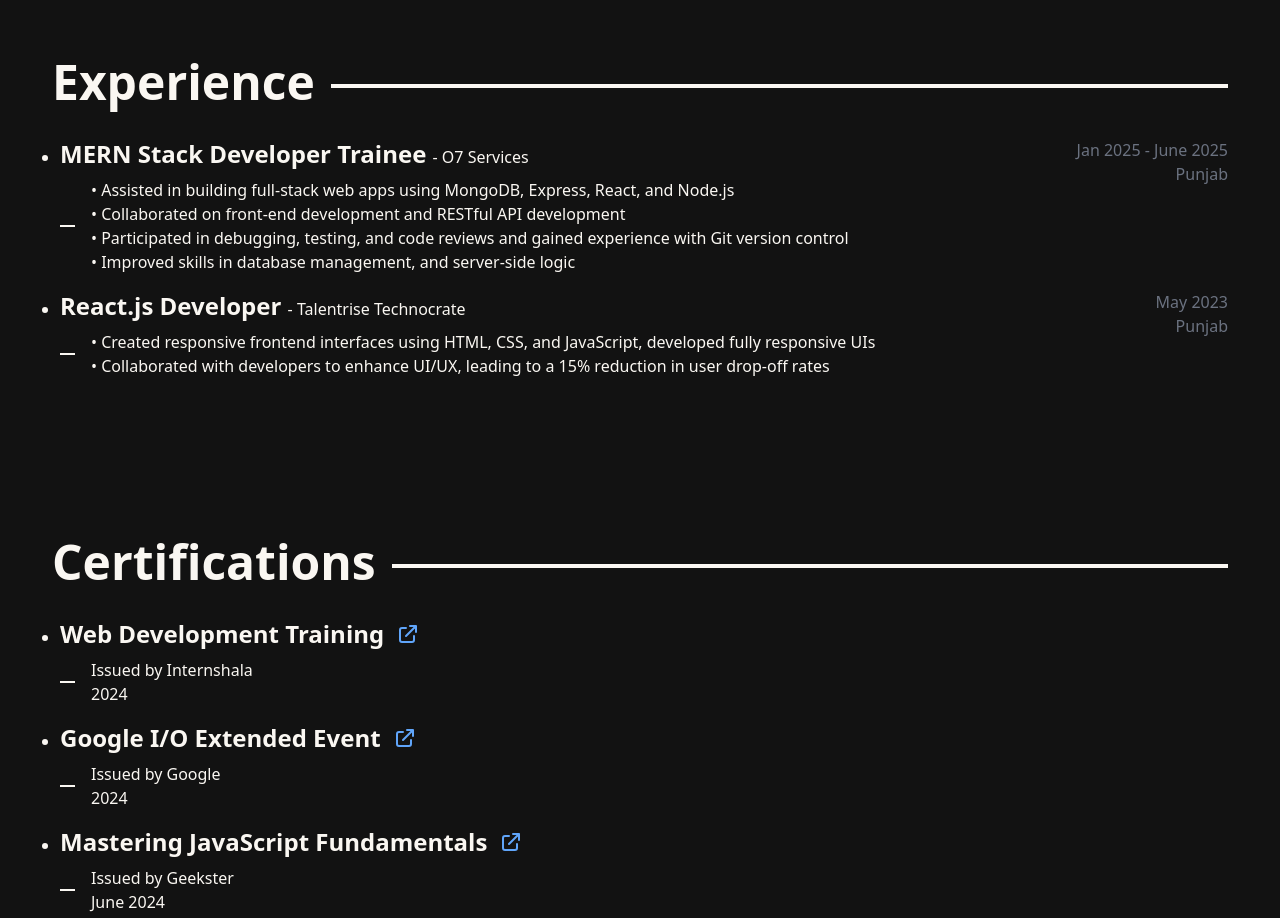
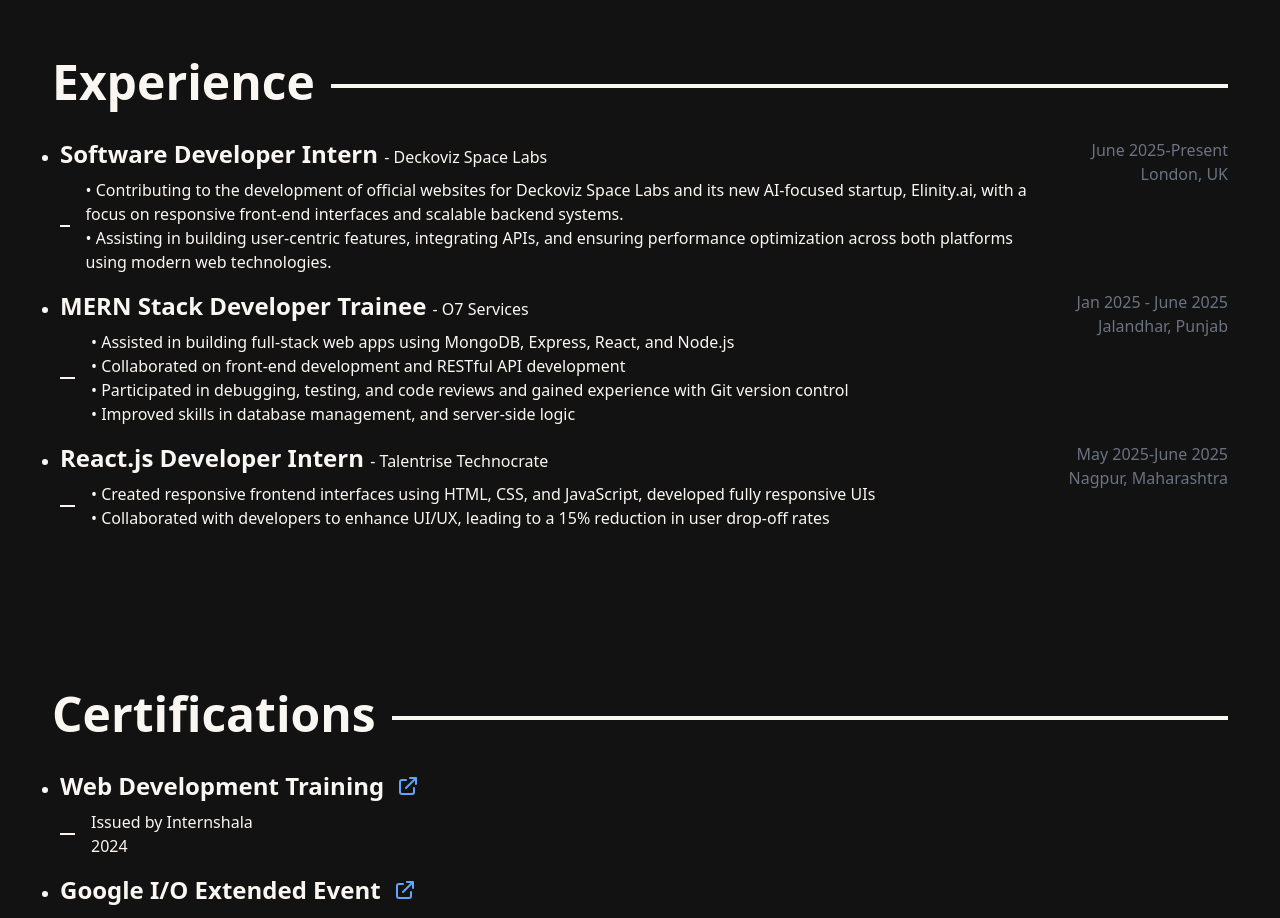
Before and after one commit to Ambika03p/Ambika_Portfolio, a React (Vite) app: page / in a window 1280 px wide. Shown: the part 2520-3438 px from the top of the page. Built offline with nearby package versions, Linux system fonts and the light colour scheme.

Commit message:
Update Experience.jsx

```diff
--- a/src/components/Experience.jsx
+++ b/src/components/Experience.jsx
@@ -16,6 +16,35 @@
             </motion.div>
             <div className="mt-8">
                 <ul className="list-disc pl-2 flex flex-col gap-4">
+                    <motion.li
+                        initial={{ opacity: 0 }}
+                        animate={{ opacity: 1 }}
+                        transition={{ duration: 1 }}
+                    >
+                        <div className="flex justify-between items-start">
+                            <div className="flex-grow">
+                                <h5 className="text-2xl font-[600]">
+                                    Software Developer Intern{" "}
+                                    <span className="text-base font-[500]">
+                                        - Deckoviz Space Labs
+                                    </span>
+                                </h5>
+                                <div className="mt-2 flex gap-4 items-center">
+                                    <div className="w-[15px] h-[2px] bg-textWhite"></div>
+                                    <span>
+                                        <p>
+                                            • Contributing to the development of official websites for Deckoviz Space Labs and its new AI-focused startup, Elinity.ai, with a focus on responsive front-end interfaces and scalable backend systems.<br/>
+                                            • Assisting in building user-centric features, integrating APIs, and ensuring performance optimization across both platforms using modern web technologies.
+                                        </p>
+                                    </span>
+                                </div>
+                            </div>
+                            <div className="text-right text-gray-500 font-medium min-w-[200px] pl-4">
+                                <div>June 2025-Present</div>
+                                <div>London, UK</div>
+                            </div>
+                        </div>
+                    </motion.li>
                     <motion.li
                         initial={{ opacity: 0 }}
                         animate={{ opacity: 1 }}
@@ -43,7 +72,7 @@
                             </div>
                             <div className="text-right text-gray-500 font-medium min-w-[200px] pl-4">
                                 <div>Jan 2025 - June 2025</div>
-                                <div>Punjab</div>
+                                <div>Jalandhar, Punjab</div>
                             </div>
                         </div>
                     </motion.li>
@@ -55,7 +84,7 @@
                         <div className="flex justify-between items-start">
                             <div className="flex-grow">
                                 <h5 className="text-2xl font-[600]">
-                                    React.js Developer{" "}
+                                    React.js Developer Intern{" "}
                                     <span className="text-base font-[500]">
                                         - Talentrise Technocrate
                                     </span>
@@ -71,8 +100,8 @@
                                 </div>
                             </div>
                             <div className="text-right text-gray-500 font-medium min-w-[200px] pl-4">
-                                <div>May 2023</div>
-                                <div>Punjab</div>
+                                <div>May 2025-June 2025</div>
+                                <div>Nagpur, Maharashtra</div>
                             </div>
                         </div>
                     </motion.li>
```
